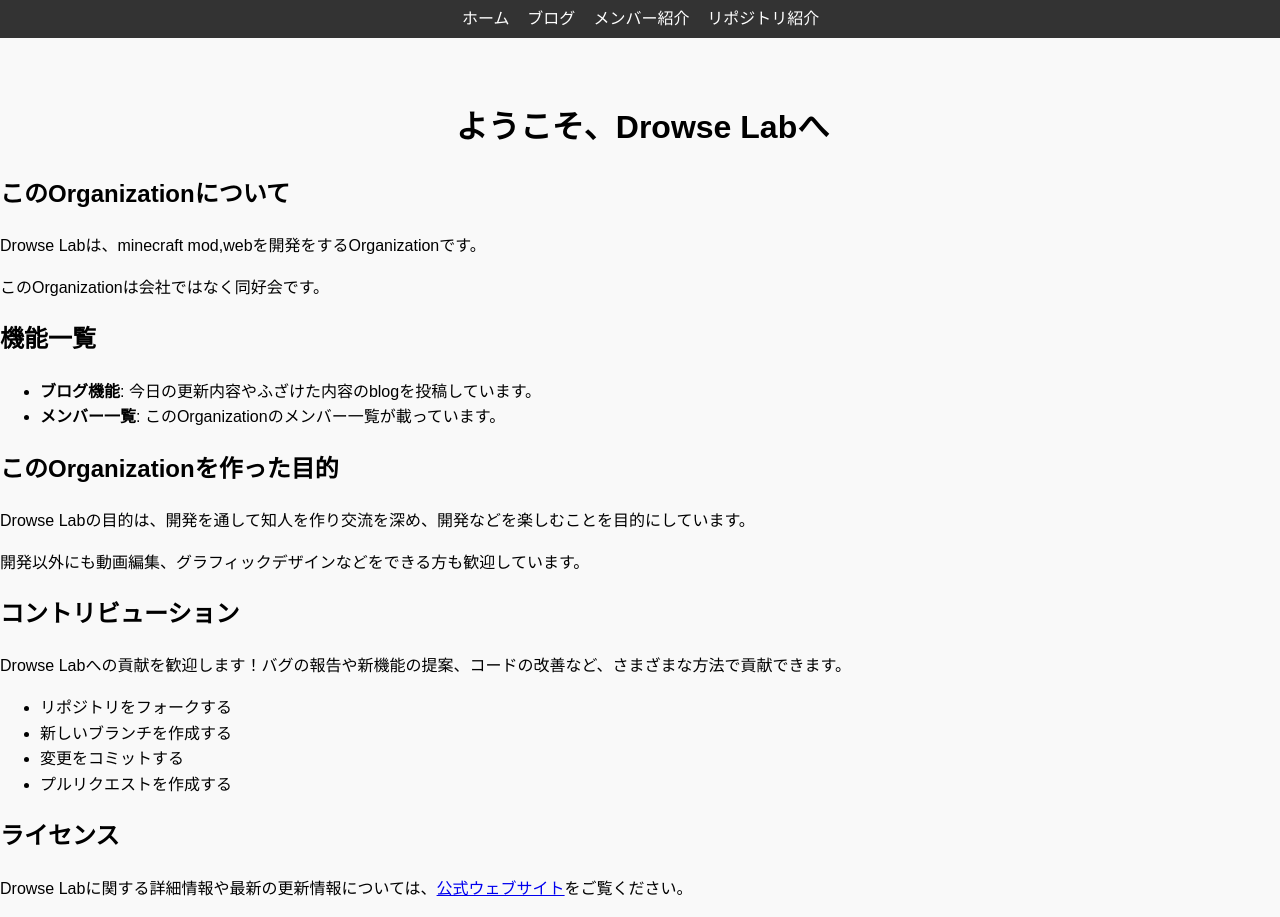
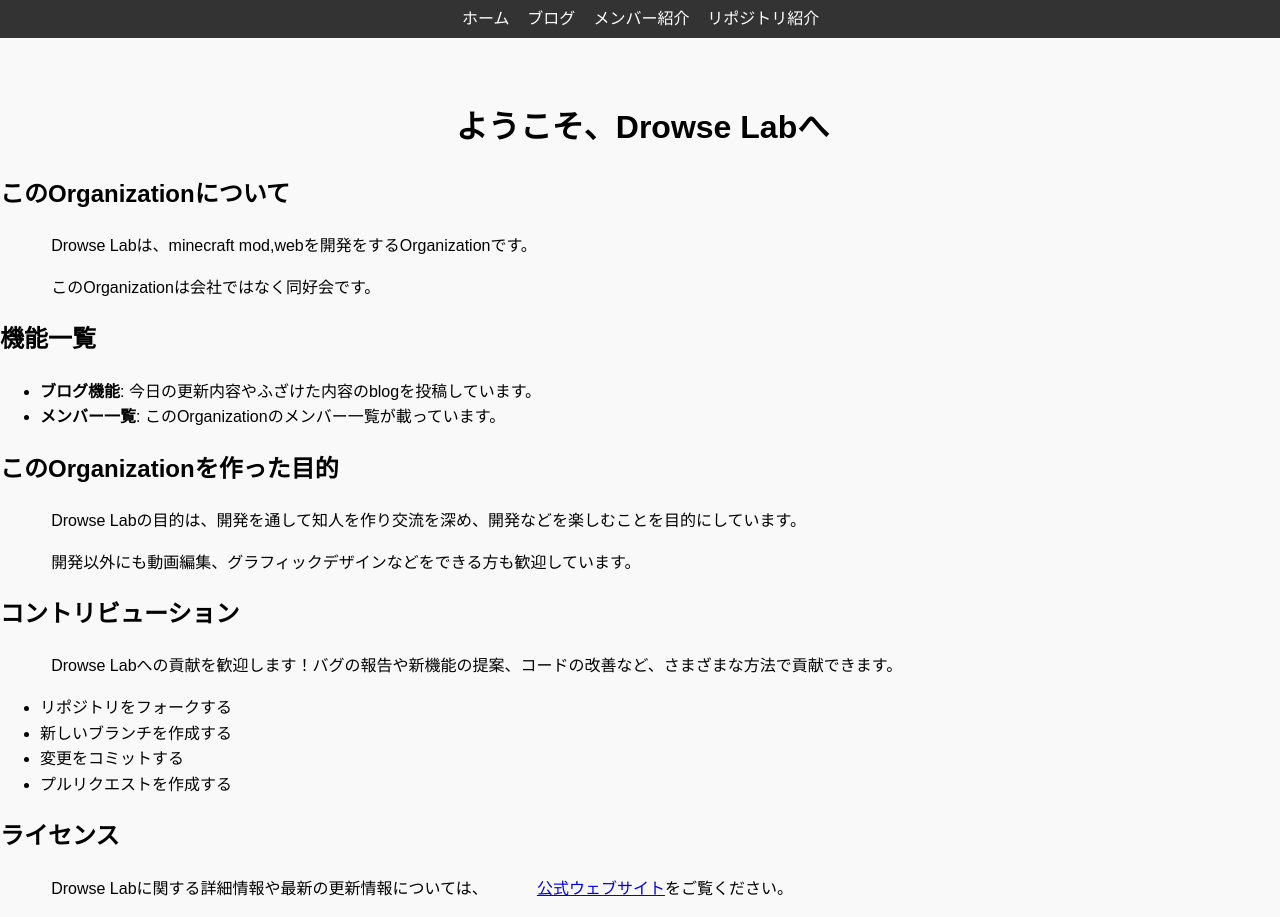
Before and after one commit to Drowse-Lab/Drowse-Lab, a Jekyll site: the page index.html, which Jekyll copies as it is, in a window 1280 px wide. Built offline with Jekyll 4.4.1, drawn with Linux system fonts in a browser that asks for light colours.

Commit message:
Update styles.css

```diff
--- a/assets/css/styles.css
+++ b/assets/css/styles.css
@@ -48,6 +48,14 @@
     margin-top: 5%;
     padding-left: 5px; /* 左に余白を */
 
+}
+
+p {
+  padding-left: 4%;
+}
+
+a {
+  padding-left: 4%;
 }
 /* ここまで定義されないもののUI */
 
```
